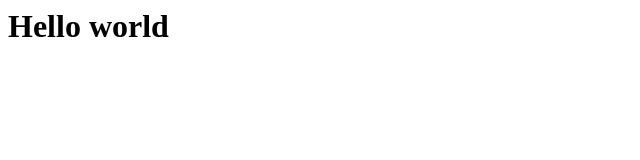
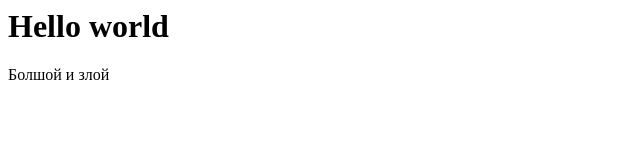
Before and after one commit to Shazam17/test, a plain HTML site: page index.html in a window 1280 px wide. Shown: the full height of the page, 0-640 px from the left. Drawn offline with Linux system fonts and the light colour scheme.

Commit message:
added new div

```diff
--- a/index.html
+++ b/index.html
@@ -7,5 +7,8 @@
 </head>
 <body>
     <h1>Hello world</h1>
+    <div>
+        Болшой и злой
+    </div>
 </body>
 </html>
```
